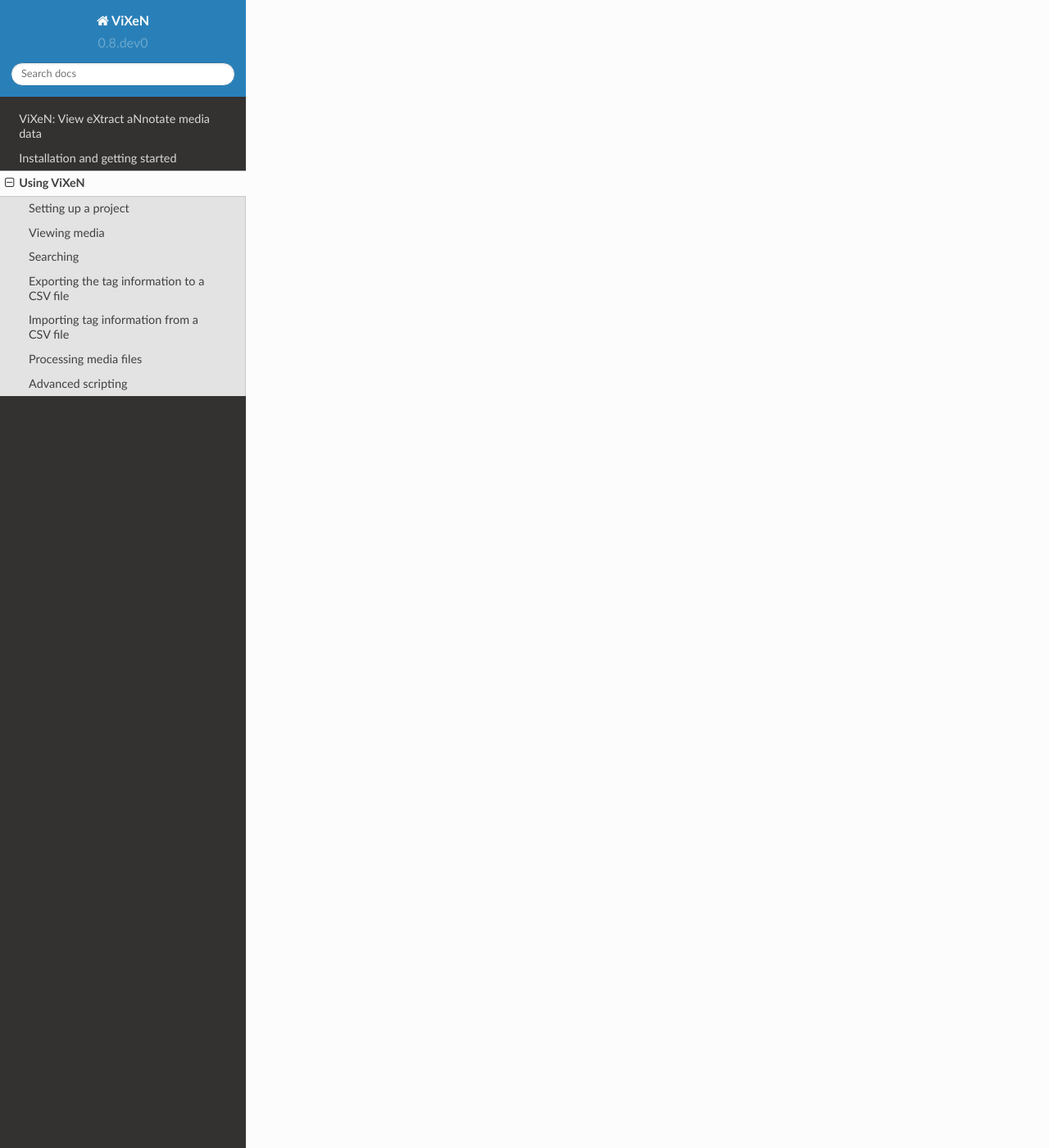
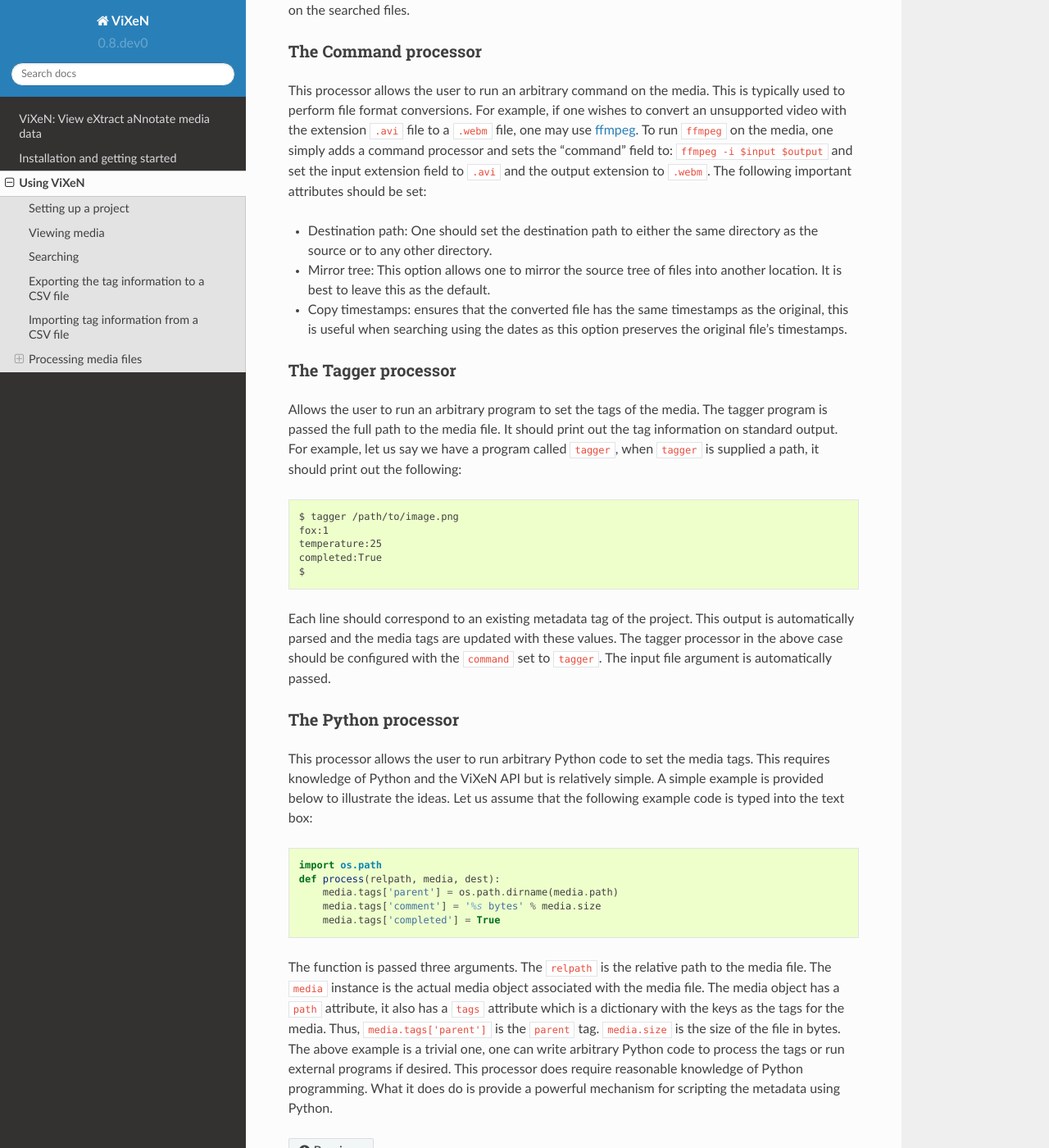
Before and after one commit to vixen-project/vixen, a Sphinx documentation site: the page built from docs/source/using_vixen.rst, in a window 1280 px wide and 1400 px high, scrolled down 3631 px. Shown: the whole window at 82% size. Built offline with Sphinx 7.4.7 and the Read the Docs theme 2.0.0, drawn with Linux system fonts in a browser that asks for light colours; some of the changed text lies outside the part shown.

Commit message:
Update documentation to cover all major features.

```diff
--- a/docs/source/using_vixen.rst
+++ b/docs/source/using_vixen.rst
@@ -40,10 +40,10 @@
   you do not need it.
 
 - File extensions to index: this defaults to all extensions, you may specify
-  any extensions you specifically wish to index. For example specifying ".png,
-  .jpg" and clicking on the "Add extension" will index only the png and jpg
-  files. The button, "Find available extensions" will show you a list of all
-  extensions inside the specified path.
+  any extensions you specifically wish to index. For example specifying
+  ``.png, .jpg`` and clicking on the "Add extension" will index only the png
+  and jpg files. The button, "Find available extensions" will show you a list
+  of all extensions inside the specified path.
 
 - Processors: You may add a variety of processors that allow you to either
   convert your media, copy your media, add tags using Python scripts, or use
@@ -84,6 +84,12 @@
 theora video), image files ('.png', '.jpg', '.gif', '.svg' etc.), audio files
 ('.mp3', '.m4a', '.ogg', etc.), HTML, text, and PDF. The rendering is really
 dependent on the browser and your platform.
+
+If the browser does not support the media but your operating system does, you
+can open the file with the system viewer by clicking on the "Name" field of
+the media on the left panel. This is typically shown as a blue link. This will
+open the file using the operating system's registered viewer for the
+particular file.
 
 ViXeN thus makes it easy to view the data on the right and update the metadata
 for each file.
@@ -174,9 +180,89 @@
 Processing media files
 ----------------------
 
-TBW.
+One can process media files in a variety of ways. When editing a project, one
+can add processors.  The following processors are available.
 
-Advanced scripting
--------------------
+- Command: run a user-defined command on the media files. Useful for format
+  conversions.
+- Tagger: run a user-defined program to tag the media.
+- Python: call a user-defined Python function to do whatever desired.
 
-TBW.
+The processors are described in greater detail below. One can add a processor
+and test it on a single file to see if it works correctly and then process the
+entire set of files. Always remember to save the project after the processing
+has completed and the results are satisfactory.
+
+Note that if you have any search results and then run the processing, it will
+run the processing only on the searched files.
+
+
+The Command processor
+~~~~~~~~~~~~~~~~~~~~~~
+
+This processor allows the user to run an arbitrary command on the media. This
+is typically used to perform file format conversions. For example, if one
+wishes to convert an unsupported video with the extension ``.avi`` file to a
+``.webm`` file, one may use ffmpeg_. To run ``ffmpeg`` on the media, one
+simply adds a command processor and sets the "command" field to: ``ffmpeg -i
+$input $output`` and set the input extension field to ``.avi`` and the output
+extension to ``.webm``. The following important attributes should be set:
+
+- Destination path: One should set the destination path to either the same
+  directory as the source or to any other directory.
+- Mirror tree: This option allows one to mirror the source tree of files
+  into another location. It is best to leave this as the default.
+- Copy timestamps: ensures that the converted file has the same timestamps
+  as the original, this is useful when searching using the dates as this
+  option preserves the original file's timestamps.
+
+
+The Tagger processor
+~~~~~~~~~~~~~~~~~~~~
+
+Allows the user to run an arbitrary program to set the tags of the media. The
+tagger program is passed the full path to the media file. It should print out
+the tag information on standard output. For example, let us say we have a
+program called ``tagger``, when ``tagger`` is supplied a path, it should print
+out the following::
+
+    $ tagger /path/to/image.png
+    fox:1
+    temperature:25
+    completed:True
+    $
+
+Each line should correspond to an existing metadata tag of the project. This
+output is automatically parsed and the media tags are updated with these
+values. The tagger processor in the above case should be configured with the
+``command`` set to ``tagger``. The input file argument is automatically
+passed.
+
+
+The Python processor
+~~~~~~~~~~~~~~~~~~~~
+
+This processor allows the user to run arbitrary Python code to set the media
+tags. This requires knowledge of Python and the ViXeN API but is relatively
+simple. A simple example is provided below to illustrate the ideas. Let us
+assume that the following example code is typed into the text box::
+
+    import os.path
+    def process(relpath, media, dest):
+        media.tags['parent'] = os.path.dirname(media.path)
+        media.tags['comment'] = '%s bytes' % media.size
+        media.tags['completed'] = True
+
+The function is passed three arguments. The ``relpath`` is the relative path
+to the media file. The ``media`` instance is the actual media object
+associated with the media file. The media object has a ``path`` attribute, it
+also has a ``tags`` attribute which is a dictionary with the keys as the tags
+for the media. Thus, ``media.tags['parent']`` is the ``parent`` tag.
+``media.size`` is the size of the file in bytes. The above example is a
+trivial one, one can write arbitrary Python code to process the tags or run
+external programs if desired. This processor does require reasonable knowledge
+of Python programming. What it does do is provide a powerful mechanism for
+scripting the metadata using Python.
+
+
+.. _ffmpeg: http://ffmpeg.org
```
Also changed, not shown: other parts of docs/source/using_vixen.rst (+3 -3 lines).
